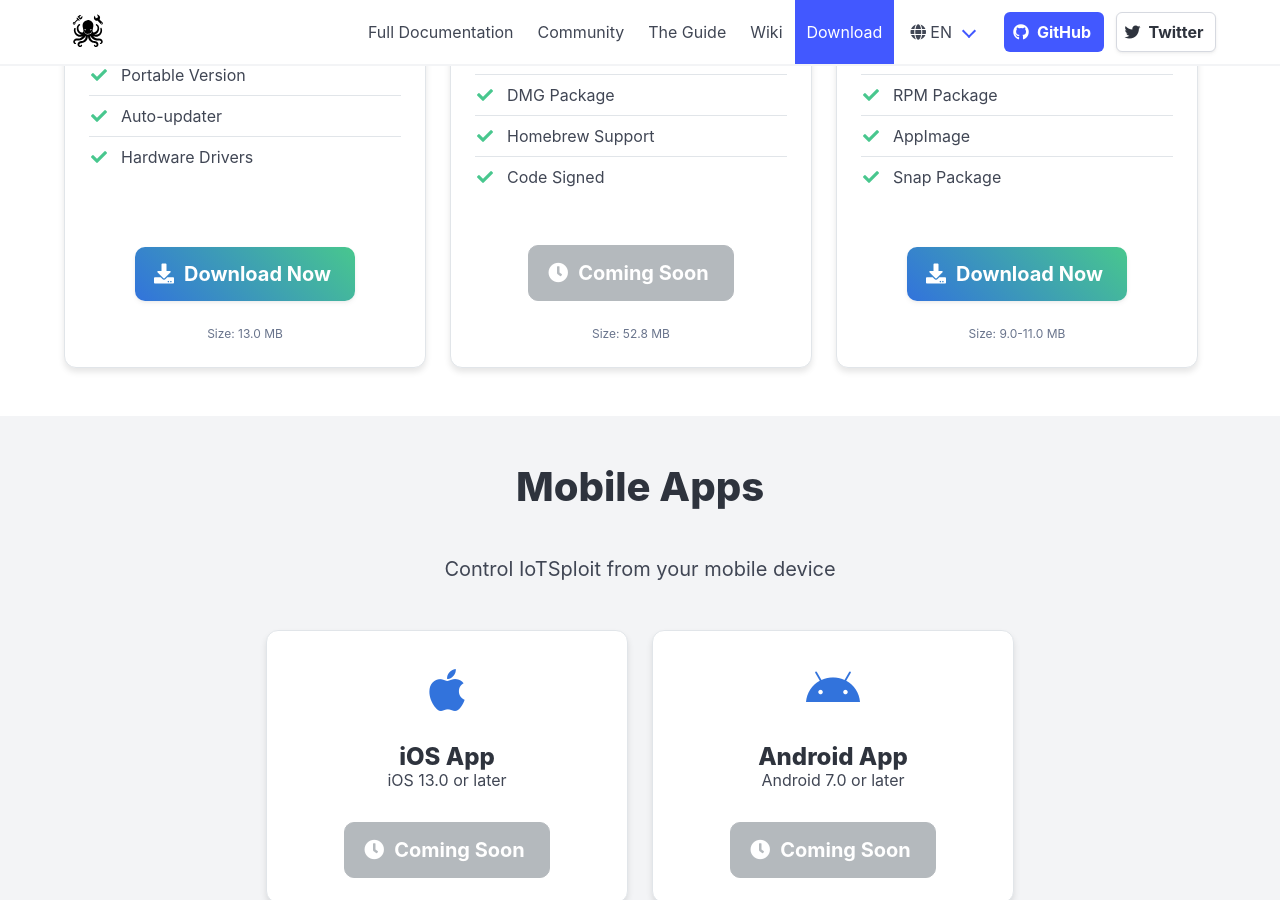
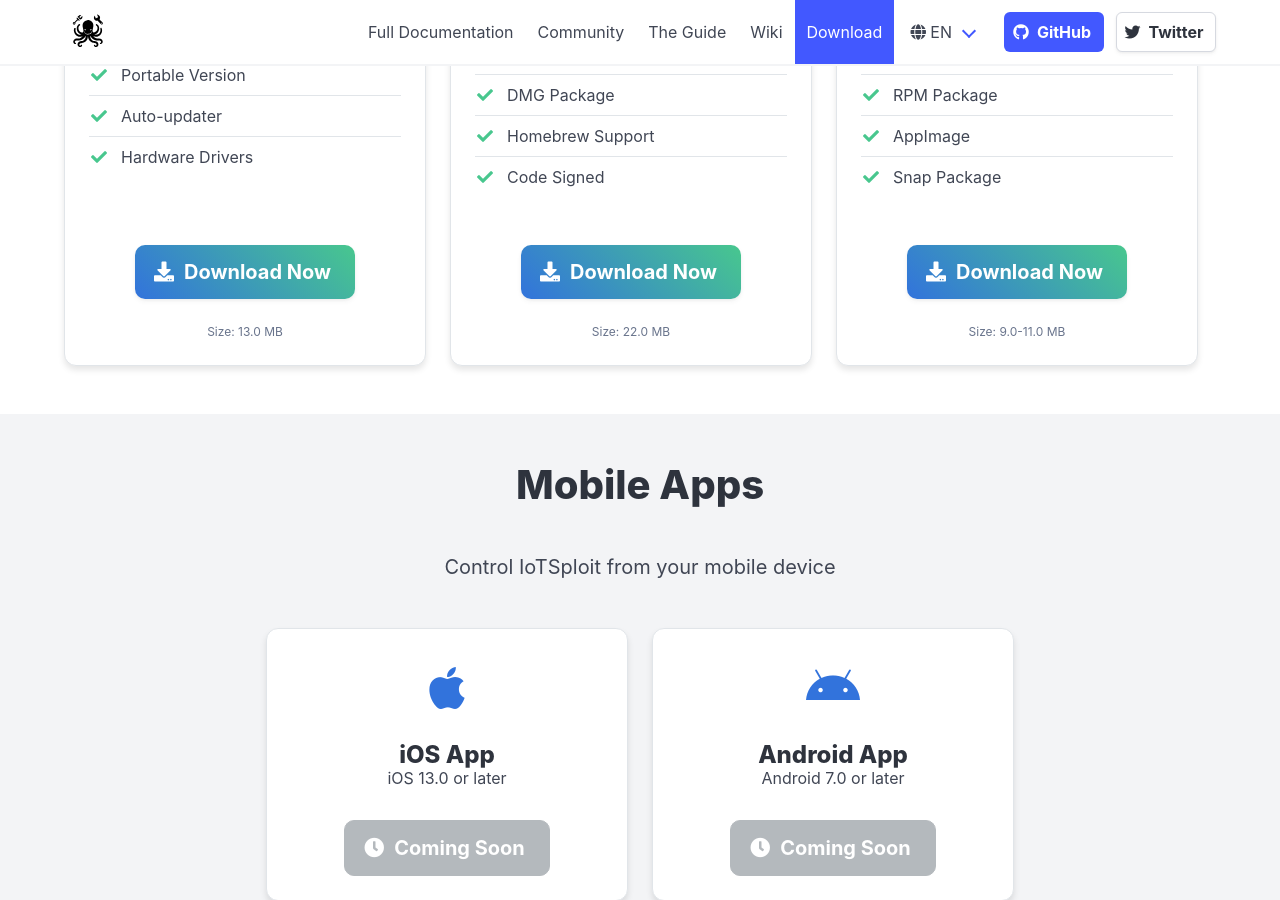
Before and after one commit to TKXB/iotsploit.github.io, a Jekyll site: the page download.html, which Jekyll copies as it is, in a window 1280 px wide and 900 px high, scrolled down 806 px. Built offline with Jekyll 4.4.1, drawn with Linux system fonts in a browser that asks for light colours; comment, search, counter and statistics services are not loaded.

Commit message:
Update download links and file size information, replace 'Coming Soon' buttons with 'Download Now' buttons, optimize user experience

```diff
--- a/download.html
+++ b/download.html
@@ -610,14 +610,14 @@
                   </div>
                   <div class="card-footer-content">
                     <div class="buttons is-centered">
-                      <a class="button coming-soon-button is-medium" disabled>
+                      <a class="button download-button is-medium" href="downloads/iotsploit-ui-v0.0.3-macos.zip">
                         <span class="icon">
-                          <i class="fas fa-clock"></i>
+                          <i class="fas fa-download"></i>
                         </span>
-                        <span data-i18n="comingSoon">Coming Soon</span>
+                        <span data-i18n="downloadNow">Download Now</span>
                       </a>
                     </div>
-                    <p class="is-size-7 has-text-grey">Size: 52.8 MB</p>
+                    <p class="is-size-7 has-text-grey">Size: 22.0 MB</p>
                   </div>
                 </div>
               </div>
```
